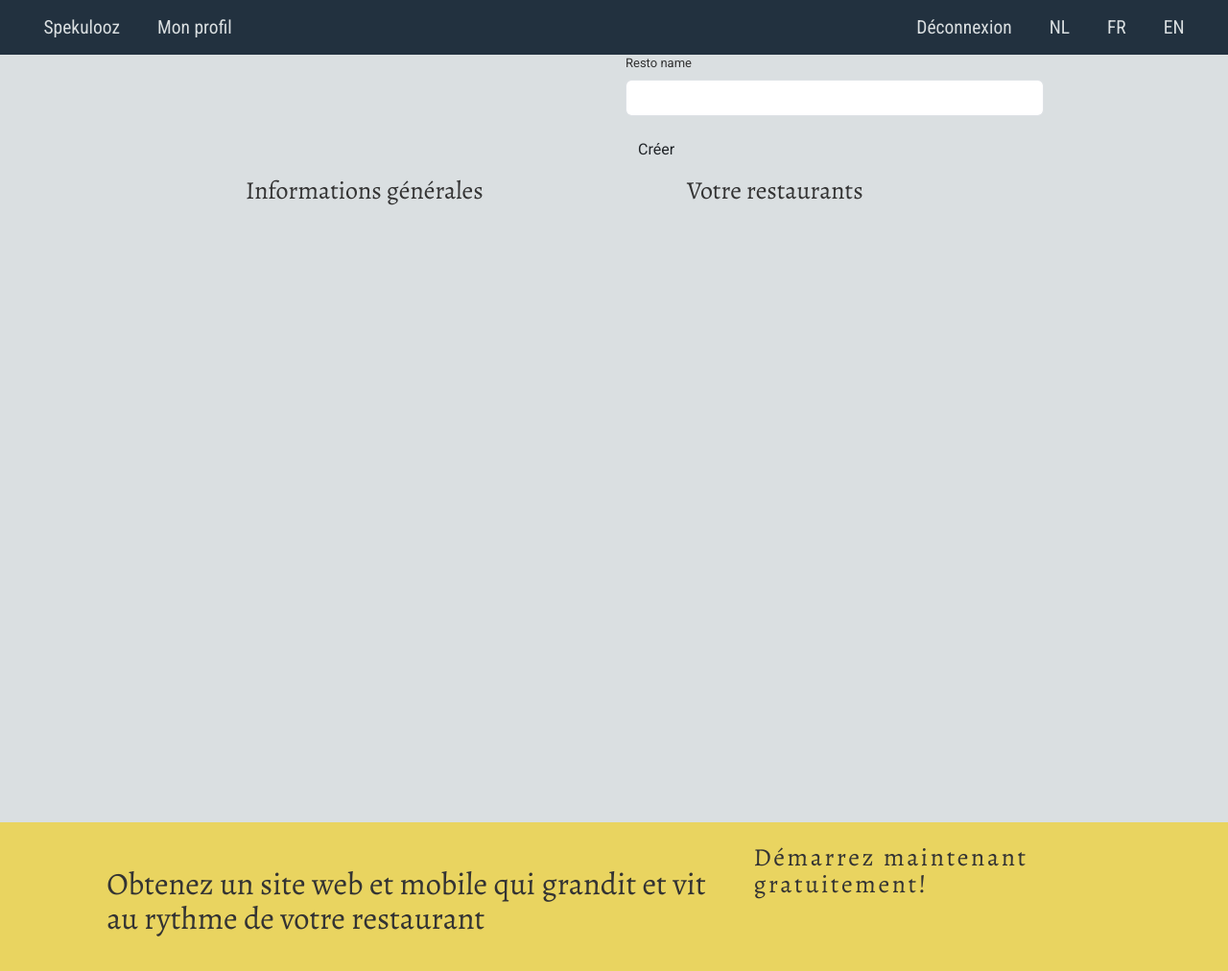
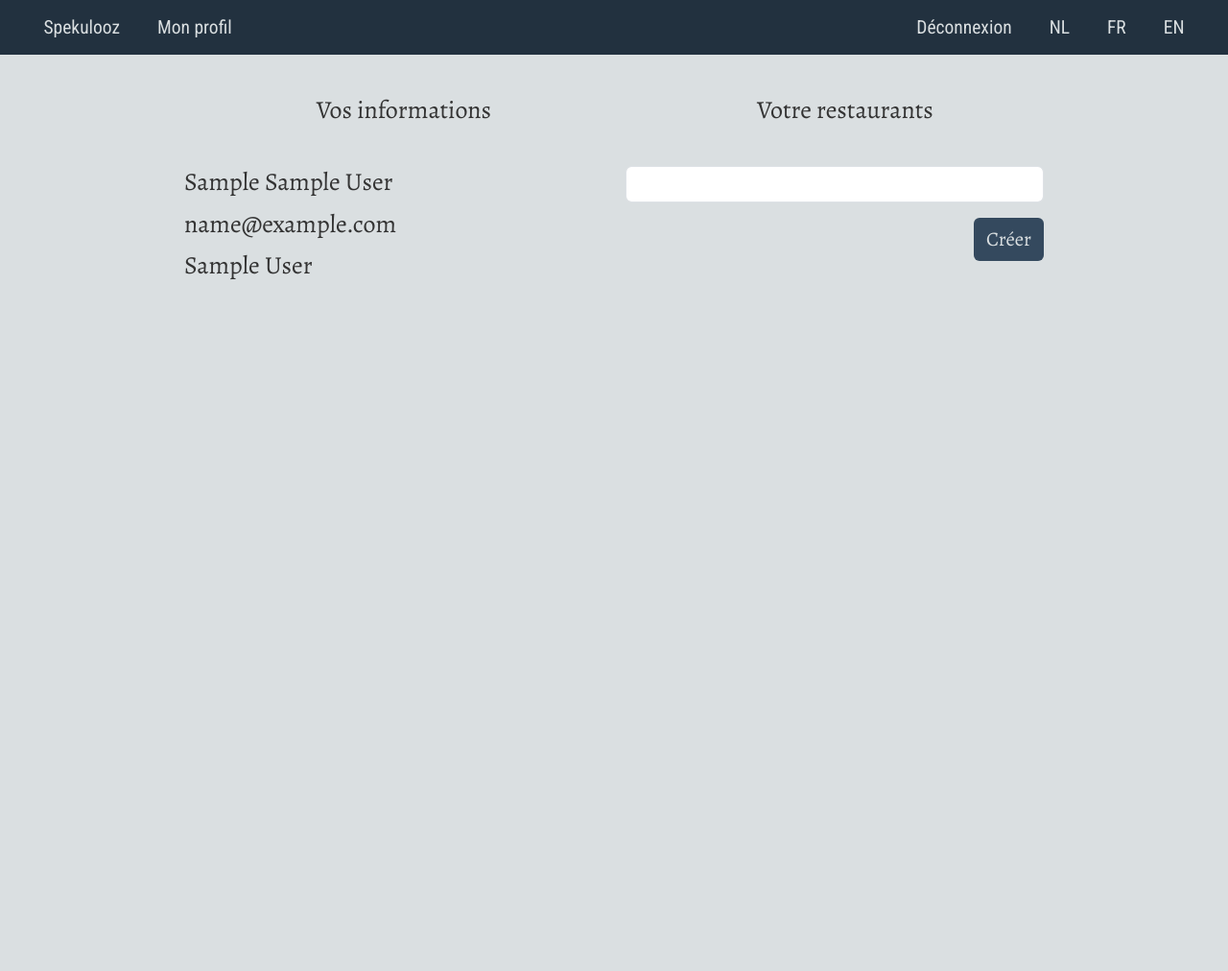
Before and after one commit to maximederoeux/spekulooz, a Rails app: page /users/1 in a window 1280 px wide. Shown: the top 1012 px of the page at 96% size. After the commit the page ends 292 px from the top, so only its background shows below. Run offline with Rails 7, Linux system fonts and the light colour scheme; a user stored in the database is signed in; tables that the repository leaves empty hold one stand-in row (values such as "Sample post"); style sheets or scripts are compiled from the project's sources; some libraries are stand-ins or nearby versions.

Commit message:
User profile

```diff
--- a/app/assets/stylesheets/users.scss
+++ b/app/assets/stylesheets/users.scss
@@ -74,11 +74,12 @@ body {
 .landing {
   max-width: 100%;
   background-color: #DADFE1;
+  padding-bottom: 2%;
+  padding-left:10%;
+  padding-right:10%;
+  min-height:100vh;
   display: block;
-  padding-bottom: 2%;
-  padding-left:15%;
-  padding-right:15%;
-  min-height:100vh;
+  position: relative;
 
 }
 
@@ -91,13 +92,15 @@ body {
 }
 
 .landing h1 {
-  margin:0;
+  margin-bottom: 10%;
   padding-top: 10%;
   padding-left: 5%;
   font-size: 2em;
   line-height: 1.1em;
-  position: absolute;
+  position: relative;
   font-family: 'Alegreya', serif;
+  display: block;
+  text-align: center;
 }
 
 .landing h2 {
@@ -106,20 +109,43 @@ body {
   padding-left: 5%;
   font-size: 1.5em;
   line-height: 1.1em;
-  position: absolute;
+  position: relative;
   font-family: 'Alegreya', serif;
+  text-align: center;
 }
 
-.landing p {
+.landing .row p {
   margin:0;
-  padding-top: 5%;
-  padding-left: 5%;
-  max-width: 40%;
-  font-size: 3.5em;
-  line-height: 1.1em;
-  position: absolute;
+  padding-top: 1%;
+  padding-bottom: 1%;
+  padding-left: 0;
+  padding-right: 0;
+  max-width: 100%;
+  font-size: 2em;
+  line-height: 1em;
+  display: block;
+  position: relative;
   font-family: 'Alegreya', serif;
+
 }
 
+.new-account {
+  max-width: 100%;
+  margin-top: 10%;
+  display: block;
+  position: relative;
+
+}
+
+.btn-new-account {
+  background-color: #34495E;
+  font-family: 'Alegreya', serif;
+  text-align: center;
+  color: #DADFE1;
+  font-size: 1.6em;
+  font-weight: 500;
+  max-width: 50%;
+  float:right;
+}
 
 /* USER SHOW END */
--- a/app/controllers/accounts_controller.rb
+++ b/app/controllers/accounts_controller.rb
@@ -52,7 +52,7 @@ class AccountsController < ApplicationController
 
     respond_to do |format|
       if @account.save
-        format.html { redirect_to @account, notice: 'Account was successfully created.' }
+        format.html { redirect_to edit_account_path(@account), notice: 'Account was successfully created.' }
         format.json { render :show, status: :created, location: @account }
       else
         format.html { render :new }
--- a/app/models/user.rb
+++ b/app/models/user.rb
@@ -60,4 +60,14 @@ class User < ApplicationRecord
       false
     end
   end
+
+  def full_name
+    if name.present? && first_name.present?
+      "#{first_name} #{name}"
+    elsif name.present? && first_name.blank?
+      name
+    elsif name.blank? && first_name.blank?
+      "N'oubliez pas de compléter votre profil"
+    end
+  end
 end
--- a/app/views/users/show.html.erb
+++ b/app/views/users/show.html.erb
@@ -1,7 +1,13 @@
 <div class="landing">
 	<div class="row">
 		<div class="col-md-6">
-			<h1>Informations générales</h1>
+			<h1>Vos informations</h1>
+			<p><%= @user.full_name %><p>
+			<p><%= @user.email %><p>
+			<% @user.accounts.each do |account| %>
+				<p><%= account.resto_name %><p>
+			<% end %>
+
 		</div>
 		<div class="col-md-6">
 			<% if @user.accounts.count == 0 %>
@@ -11,140 +17,18 @@
 			<% elsif @user.accounts.count > 1 %>
 				<h1>Vos restaurants</h1>
 			<% end %>
-		<div>
-			<%= simple_form_for (@new_account) do |f| %>
-				<%= f.input :resto_name %>
-				<%= f.hidden_field :user_id, :value => @user.id %>
-				<%= f.submit "Créer", class: "btn btn-block" %>
-			<% end %>
 
-		</div>
+			<div class="new-account">
+				<%= simple_form_for (@new_account) do |f| %>
+					<%= f.input :resto_name, label: false %>
+					<%= f.hidden_field :user_id, :value => current_user.id %>
+					<%= f.submit "Créer", class: "btn btn-block btn-new-account form-inline" %>
+				<% end %>
+			</div>
 
-		</div>
-	</div>
-	<p></p>
 
-</div>
-
-<div class="sign-up">
-	<div class="row">
-		<div class="col-md-8">
-			<h1>Obtenez un site web et mobile qui grandit et vit au rythme de votre restaurant</h1>
-		</div>
-		<div class="col-md-4">
-			<p>Démarrez maintenant gratuitement!</p>
-		</div>
-	</div>
-</div>
-
-<div class="selling">
-
-	<div class="row">
-		<div class="col-md-8">
-
-			<h3>Votre présence web et mobile en quelques minutes</h3>
-
-			<p>Spekulooz vous assure une présence web et mobile qui facilite la communication entre vous et vos clients grâce à des interfaces utilisateurs adaptées à chaque type d’appareil. Et ça, en à peine quelques minutes.</p>
-		</div>
-
-		<div class="col-md-4">
-			<img src="assets/web.jpg" style="max-width:100%;max-height:80%;padding-top:15%;opacity:0.3;">
-		</div>
-	</div>
-
-	<div class="row">
-		<div class="col-md-4">
-			<img src="assets/service.jpg" style="max-width:100%;padding-top:15%;opacity:0.5;">
-
-		</div>
-		<div class="col-md-8">
-			<h3>Pas en plein service !</h3>
-
-			<p>Tous les moments ne sont pas propices à la gestion de votre site internet. Et Spekulooz ne désire pas être dans vos jambes au mauvais moment. C’est pourquoi tous les changements sont planifiés. Insérez vos nouvelles suggestions quand vous avez le temps de le faire, et choisissez le moment auquel elles seront mises en avant sur votre site. </p>
-
-		</div>
-	</div>
-
-	<div class="row">
-		<div class="col-md-8">
-
-			<h3>Vous n’êtes pas seul</h3>
-
-			<p>Spekulooz vous accompagne et vous conseille à chaque instant de la vie de votre site. Que ce soit pour vous aider à choisir vos couleurs, insérer pour vous des modifications ou encore une relecture orthographique de vos textes, Spekuloos est là pour vous.</p>
-		</div>
-
-		<div class="col-md-4">
-			<img src="assets/alone.jpg" style="max-width:100%;padding-top:15%;opacity:0.4;">
-		</div>
-	</div>
-
-	<div class="row">
-		<div class="col-md-4">
-			<img src="assets/communicate.jpg" style="max-width:100%;padding-top:15%;opacity:0.5;">
-
-		</div>
-		<div class="col-md-8">
-			<h3>Votre site communique pour vous</h3>
-
-			<p>Les informations qui sont sur votre site peuvent être mises à jour très régulièrement. Vous pouvez ainsi toujours renvoyer vos clients vers votre site où ils découvriront ce que votre établissement a à leur offrir. </p>
 
 		</div>
 	</div>
 
 </div>
-
-
-<div class="sign-up">
-	<div class="row">
-		<div class="col-md-8">
-			<h1>Obtenez un site web et mobile qui grandit et vit au rythme de votre restaurant</h1>
-		</div>
-		<div class="col-md-4">
-			<p>Démarrez maintenant gratuitement!</p>
-		</div>
-	</div>
-</div>
-
-
-<div class="ingredients">
-	<h1>Les ingrédients de votre site</h1>
-
-		<h2>Votre histoire, votre philosophie</h2>
-
-			<p>Votre restaurant est unique, votre parcours aussi. Présentez-les, racontez cette histoire en quelques paragraphes.</p>
-
-
-		<h2>Annoncez vos événements</h2>
-
-			<p>Spekulooz se charge de promouvoir vos événements sur votre site et prépare tout pour les partager d’un seul clic sur vos réseaux sociaux.</p>
-
-		<h2>Le menu de votre restaurantest un être vivant</h2>
-
-			<p>Votre menu évolue sûrement. Spekulooz gère la promotion de votre nouvelle carte et annonce son arrivée sur votre site, au moment que vous avez choisi, et vous permet de la partager sur vos réseaux sociaux.</p>
-
-		<h2>Plats du jour, suggestions et menus saisonniers</h2>
-
-
-			<p>Boostez vos ventes en mettant en avant vos plats du jour, suggestions ou menus saisonniers. Vos nouveautés sont sûrement alléchantes. Mais qui le sait ? Spekulooz fait leur promotion sur votre site et prépare tout pour les partager d’un seul clic sur vos réseaux sociaux.</p>
-
-		<h2>Répondez aux demandes de réservation d’un simple clic</h2>
-
-			<p>Spekulooz vous prévient par email et/ou par sms. Vous confirmez ou infirmez directement sur votre smartphone, ou vous rappelez votre client, d’un simple clic.</p>
-
-</div>
-
-<div class="sign-up">
-	<div class="row">
-		<div class="col-md-8">
-			<h1>Obtenez un site web et mobile qui grandit et vit au rythme de votre restaurant</h1>
-		</div>
-		<div class="col-md-4">
-			<p>Démarrez maintenant gratuitement!</p>
-		</div>
-	</div>
-</div>
-
-
-<div class="selling">
-	<h1>Comment ça marche?</h1>
-</div>
```
Also changed, not shown: app/models/account.rb (+17 -0 lines).
